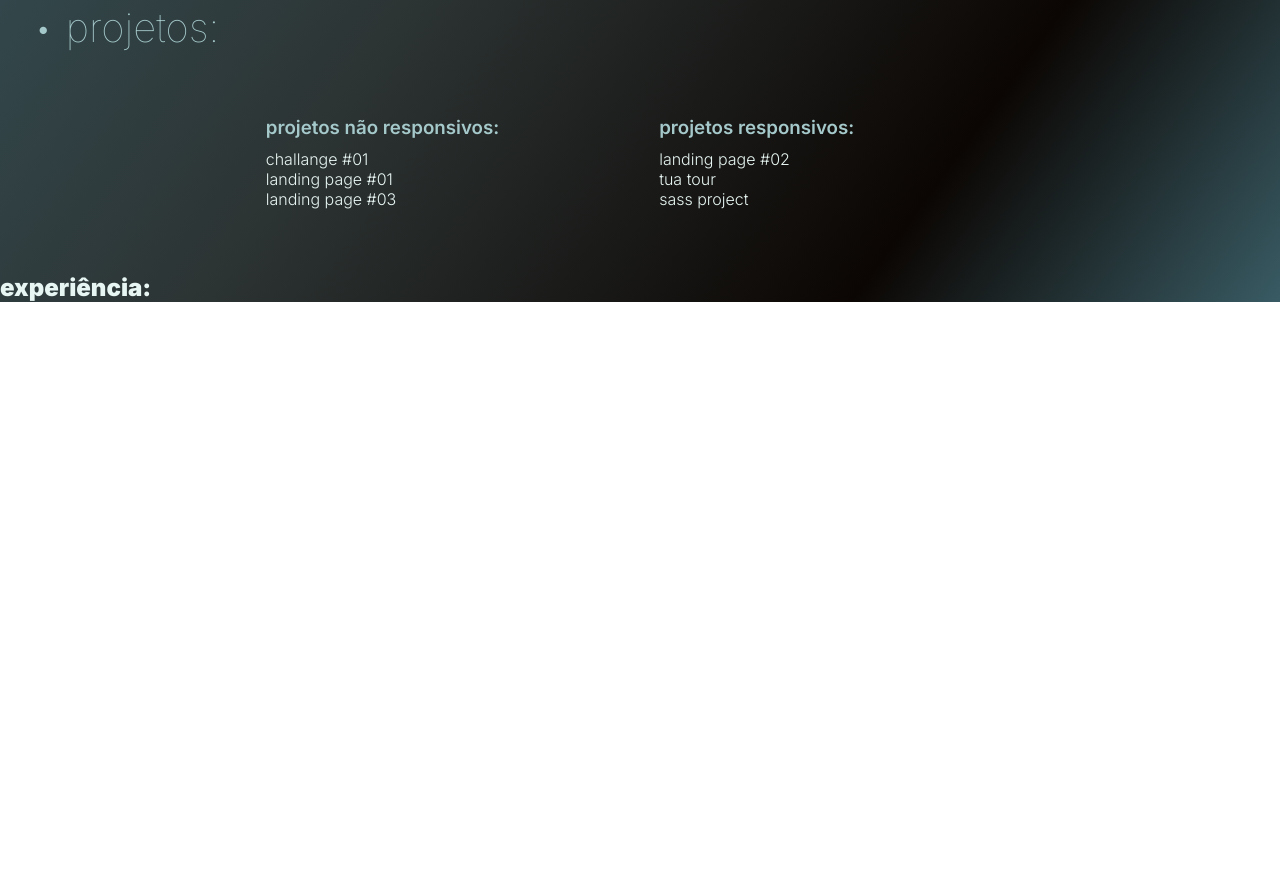
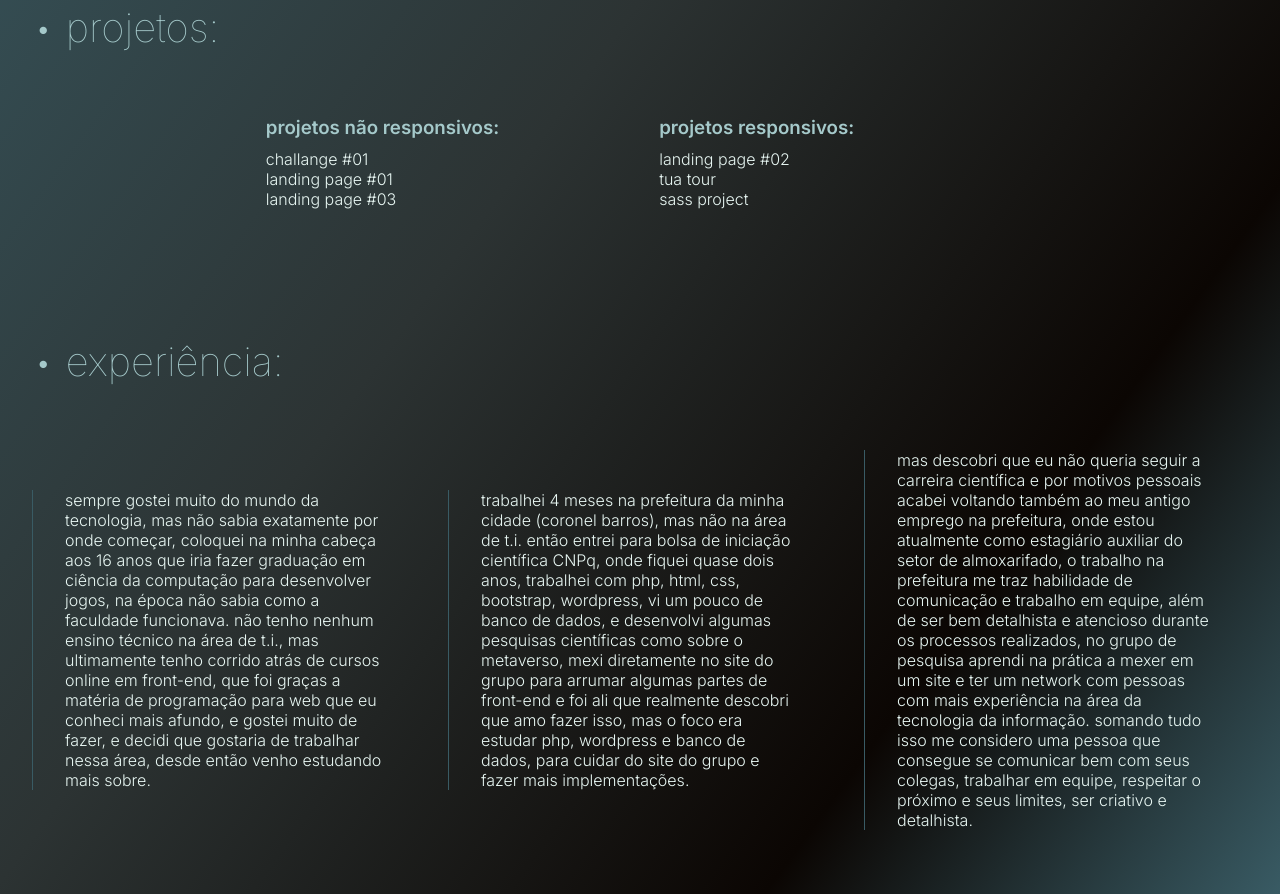
Before and after one commit to tiagograff/portfolio, a plain HTML site: page index.html in a window 1280 px wide. Shown: the part 892-1786 px from the top of the page. Before the commit the page ends 1194 px from the top, so only its background shows below. Drawn offline with Linux system fonts and the light colour scheme.

Commit message:
experience

```diff
--- a/index.html
+++ b/index.html
@@ -60,10 +60,20 @@
                     </li>
                 </ul>
             </div>
-        </section>
-        <h2 class="experience-sub-title">experiência: </h2>
+        </section class = "experience">
+        <h2 class="experience-title">experiência: </h2>
         <section class="experience">
-
+            <div class="experience-text">
+                <p class="experience-text-p">
+                    sempre gostei muito do mundo da tecnologia, mas não sabia exatamente por onde começar, coloquei na minha cabeça aos 16 anos que iria fazer graduação em ciência da computação para desenvolver jogos, na época não sabia como a faculdade funcionava. não tenho nenhum ensino técnico na área de t.i., mas ultimamente tenho corrido atrás de cursos online em front-end, que foi graças a matéria de programação para web que eu conheci mais afundo, e gostei muito de fazer, e decidi que gostaria de trabalhar nessa área, desde então venho estudando mais sobre.
+                </p>
+                <p class="experience-text-p">
+                    trabalhei 4 meses na prefeitura da minha cidade (coronel barros), mas não na área de t.i. então entrei para bolsa de iniciação científica CNPq, onde fiquei quase dois anos, trabalhei com php, html, css, bootstrap, wordpress, vi um pouco de banco de dados, e desenvolvi algumas pesquisas científicas como sobre o metaverso, mexi diretamente no site do grupo para arrumar algumas partes de front-end e foi ali que realmente descobri que amo fazer isso, mas o foco era estudar php, wordpress e banco de dados, para cuidar do site do grupo e fazer mais implementações.
+                </p>
+                <p class="experience-text-p">
+                    mas descobri que eu não queria seguir a carreira científica e por motivos pessoais acabei voltando também ao meu antigo emprego na prefeitura, onde estou atualmente como estagiário auxiliar do setor de almoxarifado, o trabalho na prefeitura me traz habilidade de comunicação e trabalho em equipe, além de ser bem detalhista e atencioso durante os processos realizados, no grupo de pesquisa aprendi na prática a mexer em um site e ter um network com pessoas com mais experiência na área da tecnologia da informação. somando tudo isso me considero uma pessoa que consegue se comunicar bem com seus colegas, trabalhar em equipe, respeitar o próximo e seus limites, ser criativo e detalhista.
+                </p>
+            </div>
         </section>
     </main>
 </body>
--- /dev/null
+++ b/sass/components/experience.sass
@@ -0,0 +1,17 @@
+@use '../abstract/variables'
+@use '../abstract/mixins'
+
+.experience
+    &-title
+        @include mixins.sub-title
+    &-text
+        display: grid
+        grid-template-rows: 1fr
+        grid-template-columns: 1fr 1fr 1fr
+        justify-content: center
+        align-items: center
+        gap: 2rem
+        margin: variables.$spacing 2rem
+        &-p
+            padding: 0 2rem
+            border-left: 1px solid variables.$primary-color
--- a/sass/styles.sass
+++ b/sass/styles.sass
@@ -3,3 +3,4 @@
 @use './components/header'
 @use './components/welcome'
 @use './components/projects'
+@use './components/experience'
```
Also changed, not shown: css/styles.css, sass/abstract/_mixins.sass (renamed from sass/abstract/mixins.sass), 1 other file.
